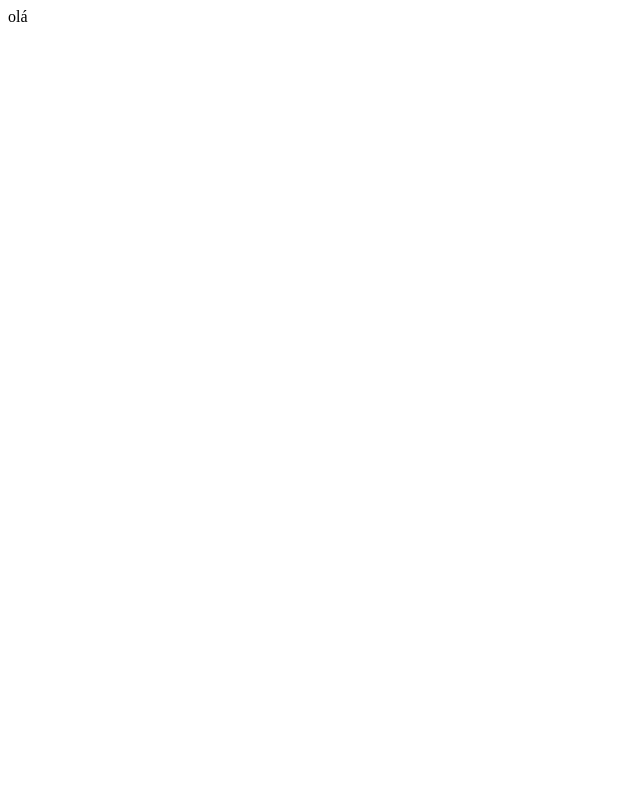
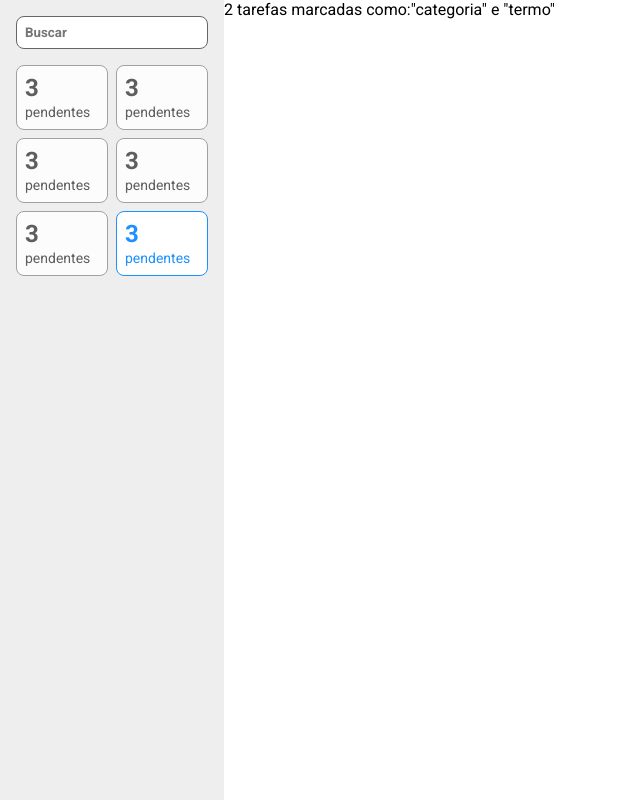
Before and after one commit to analoosena/My-tasks, a React (Vite) app: page / in a window 1280 px wide. Shown: the whole page, without its empty margins (0-640 px from the left). Built offline with nearby package versions, Linux system fonts and the light colour scheme.

Commit message:
criated components and filter

```diff
--- a/index.html
+++ b/index.html
@@ -1,9 +1,15 @@
-<!doctype html>
-<html lang="en">
+<!DOCTYPE html>
+<html lang="pt-br">
   <head>
     <meta charset="UTF-8" />
     <link rel="icon" type="image/svg+xml" href="/vite.svg" />
     <meta name="viewport" content="width=device-width, initial-scale=1.0" />
+    <link rel="preconnect" href="https://fonts.googleapis.com" />
+    <link rel="preconnect" href="https://fonts.gstatic.com" crossorigin />
+    <link
+      href="https://fonts.googleapis.com/css2?family=Bungee&family=Montserrat:ital,wght@0,100..900;1,100..900&family=Open+Sans:ital,wght@0,300..800;1,300..800&family=Roboto:ital,wght@0,100;0,300;0,400;0,500;0,700;0,900;1,100;1,300;1,400;1,500;1,700;1,900&display=swap"
+      rel="stylesheet"
+    />
     <title>My Tasks</title>
   </head>
   <body>
--- a/package.json
+++ b/package.json
@@ -10,13 +10,17 @@
     "preview": "vite preview"
   },
   "dependencies": {
+    "@reduxjs/toolkit": "^2.5.1",
     "react": "^18.3.1",
-    "react-dom": "^18.3.1"
+    "react-dom": "^18.3.1",
+    "react-redux": "^9.2.0",
+    "styled-components": "^6.1.14"
   },
   "devDependencies": {
     "@eslint/js": "^9.17.0",
     "@types/react": "^18.3.18",
     "@types/react-dom": "^18.3.5",
+    "@types/styled-components": "^5.1.34",
     "@vitejs/plugin-react": "^4.3.4",
     "eslint": "^9.17.0",
     "eslint-plugin-react-hooks": "^5.0.0",
--- a/src/App.tsx
+++ b/src/App.tsx
@@ -1,7 +1,15 @@
+import BarraLateral from "./containers/BarraLateral";
+import ListaDeTarefas from "./containers/ListaDeTarefas";
+import EstiloGlobal, { Container } from "./styles";
+
 function App() {
   return (
     <>
-      <div>olá</div>
+      <EstiloGlobal />
+      <Container>
+        <BarraLateral />
+        <ListaDeTarefas />
+      </Container>
     </>
   );
 }
--- /dev/null
+++ b/src/components/FiltroCard/index.tsx
@@ -0,0 +1,12 @@
+import * as S from './styles'
+
+export type Props = {
+  ativo?:boolean
+}
+const FiltroCard = (props:Props) =>(
+  <S.Card ativo={props.ativo}>
+    <S.Contador>3</S.Contador>
+    <S.Label>pendentes</S.Label>
+  </S.Card>
+)
+export default FiltroCard
--- /dev/null
+++ b/src/components/FiltroCard/styles.ts
@@ -0,0 +1,19 @@
+import styled from "styled-components";
+import { Props } from "./index";
+
+export const Card = styled.div<Props>`
+  padding: 8px;
+  border: 1px solid ${(props) => (props.ativo ? "#1E90FF" : "#a1a1a1")};
+  background-color: ${(props) => (props.ativo ? "#fff" : "#fcfcfc")};
+  color: ${(props) => (props.ativo ? "#1E90FF" : "#5e5e5e")};
+  border-radius: 8px;
+`;
+
+export const Contador = styled.span`
+  font-weight: bold;
+  font-size: 24px;
+  display: block;
+`;
+export const Label = styled.span`
+  font-size: 14px;
+`;
--- /dev/null
+++ b/src/containers/BarraLateral/index.tsx
@@ -0,0 +1,19 @@
+import FiltroCard from "../../components/FiltroCard";
+import * as S from "./styles";
+
+const BarraLateral = () => (
+  <S.Aside>
+    <div>
+      <S.Campo type="text" placeholder="Buscar" />
+      <S.Filtros>
+        <FiltroCard />
+        <FiltroCard />
+        <FiltroCard />
+        <FiltroCard />
+        <FiltroCard />
+        <FiltroCard ativo />
+      </S.Filtros>
+    </div>
+  </S.Aside>
+);
+export default BarraLateral;
--- /dev/null
+++ b/src/containers/BarraLateral/styles.ts
@@ -0,0 +1,23 @@
+import styled from "styled-components";
+
+export const Aside = styled.aside`
+  padding: 16px;
+  background-color: #eee;
+  height: 100vh;
+`;
+
+export const Filtros = styled.div`
+  display: grid;
+  grid-template-columns: 1fr 1fr;
+  grid-gap: 8px;
+  margin-top: 16px;
+`;
+export const Campo = styled.input`
+  border-radius: 8px;
+  border: 1px solid #666666;
+  padding: 8px;
+  background-color: #fff;
+  font-weight: bold;
+  color: #666666;
+  width: 100%;
+`
--- /dev/null
+++ b/src/containers/ListaDeTarefas/index.tsx
@@ -0,0 +1,6 @@
+const ListaDeTarefas = () => (
+  <main>
+    <p>2 tarefas marcadas como:"categoria" e "termo"</p>
+  </main>
+);
+export default ListaDeTarefas;
--- /dev/null
+++ b/src/styles/index.ts
@@ -0,0 +1,15 @@
+import styled, { createGlobalStyle } from "styled-components";
+
+const EstiloGlobal = createGlobalStyle`
+  *{
+  margin: 0;
+  padding: 0;
+  box-sizing: border-box;
+  font-family: 'Roboto', sans-serif;
+}
+`;
+export const Container = styled.div`
+  display: grid;
+  grid-template-columns: 224px auto;
+`;
+export default EstiloGlobal;
```
Also changed, not shown: 1 other file (tests, documents, lock files or other folders).
